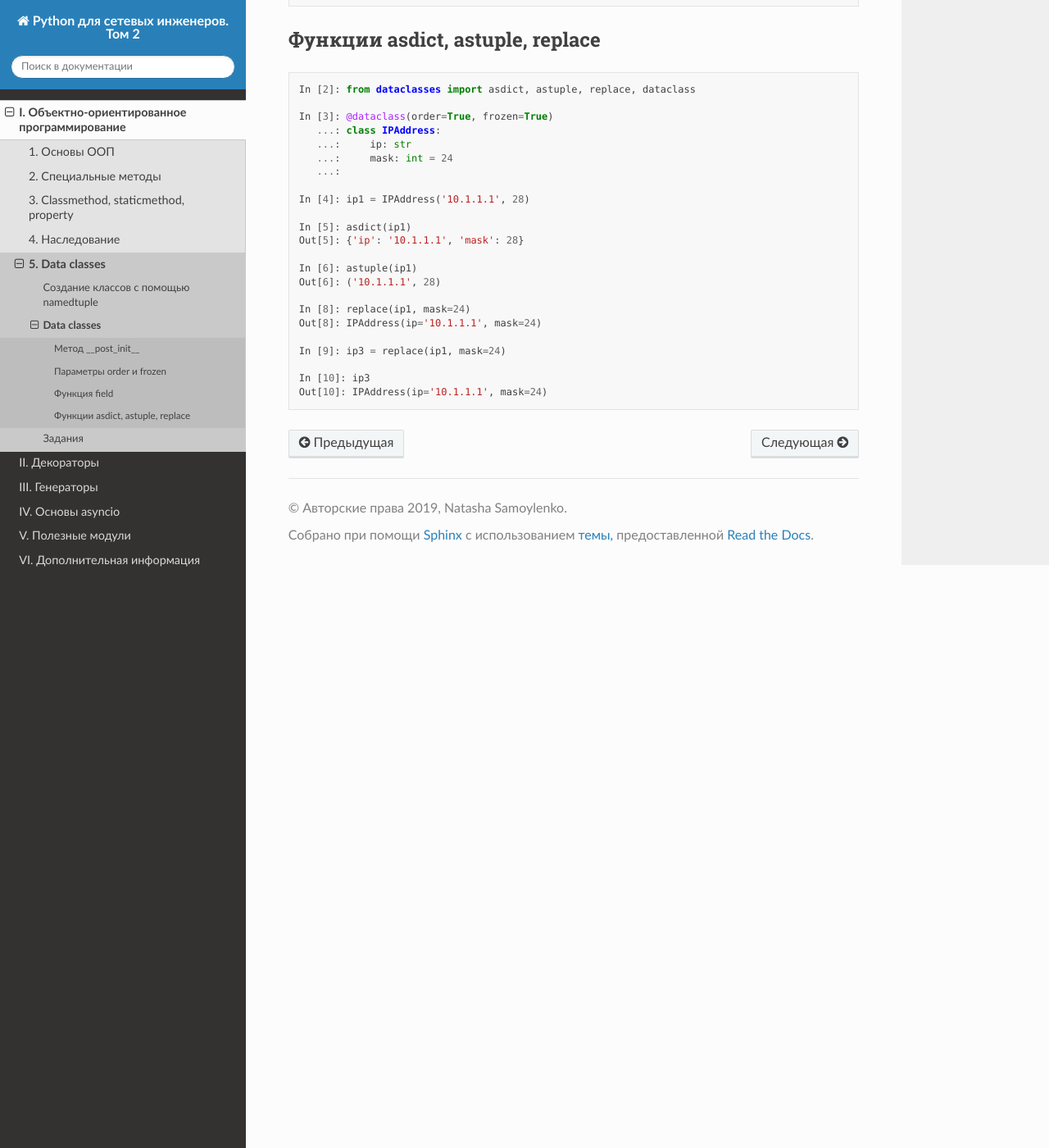
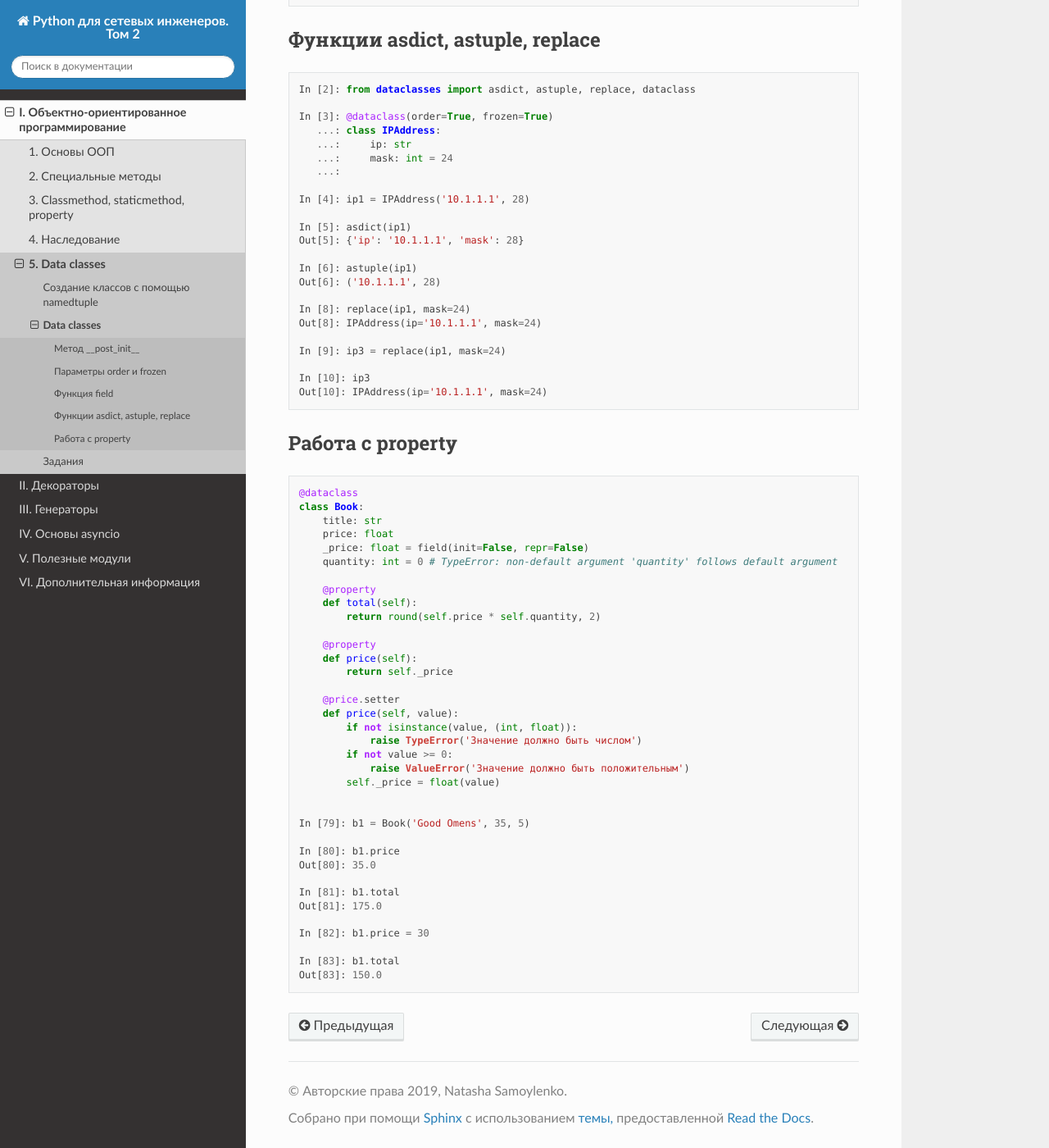
Before and after one commit to natenka/advpyneng-book, a Sphinx documentation site: the page built from docs/source/book/05_data_classes/dataclasses.rst, in a window 1280 px wide and 1400 px high, scrolled down 4644 px. Shown: the whole window at 82% size. Built offline with Sphinx 7.4.7 and the Read the Docs theme 2.0.0, drawn with Linux system fonts in a browser that asks for light colours; pages that are not in the unit, such as notebooks, are missing from menus.

Commit message:
Update dataclasses chapter

```diff
--- a/docs/source/book/05_data_classes/dataclasses.rst
+++ b/docs/source/book/05_data_classes/dataclasses.rst
@@ -275,3 +275,45 @@ Data classes во многом похожи на именованные корт
 
     In [10]: ip3
     Out[10]: IPAddress(ip='10.1.1.1', mask=24)
+
+Работа с property
+~~~~~~~~~~~~~~~~~
+
+.. code:: python
+
+    @dataclass
+    class Book:
+        title: str
+        price: float
+        _price: float = field(init=False, repr=False)
+        quantity: int = 0 # TypeError: non-default argument 'quantity' follows default argument
+
+        @property
+        def total(self):
+            return round(self.price * self.quantity, 2)
+
+        @property
+        def price(self):
+            return self._price
+
+        @price.setter
+        def price(self, value):
+            if not isinstance(value, (int, float)):
+                raise TypeError('Значение должно быть числом')
+            if not value >= 0:
+                raise ValueError('Значение должно быть положительным')
+            self._price = float(value)
+
+
+    In [79]: b1 = Book('Good Omens', 35, 5)
+
+    In [80]: b1.price
+    Out[80]: 35.0
+
+    In [81]: b1.total
+    Out[81]: 175.0
+
+    In [82]: b1.price = 30
+
+    In [83]: b1.total
+    Out[83]: 150.0
```
